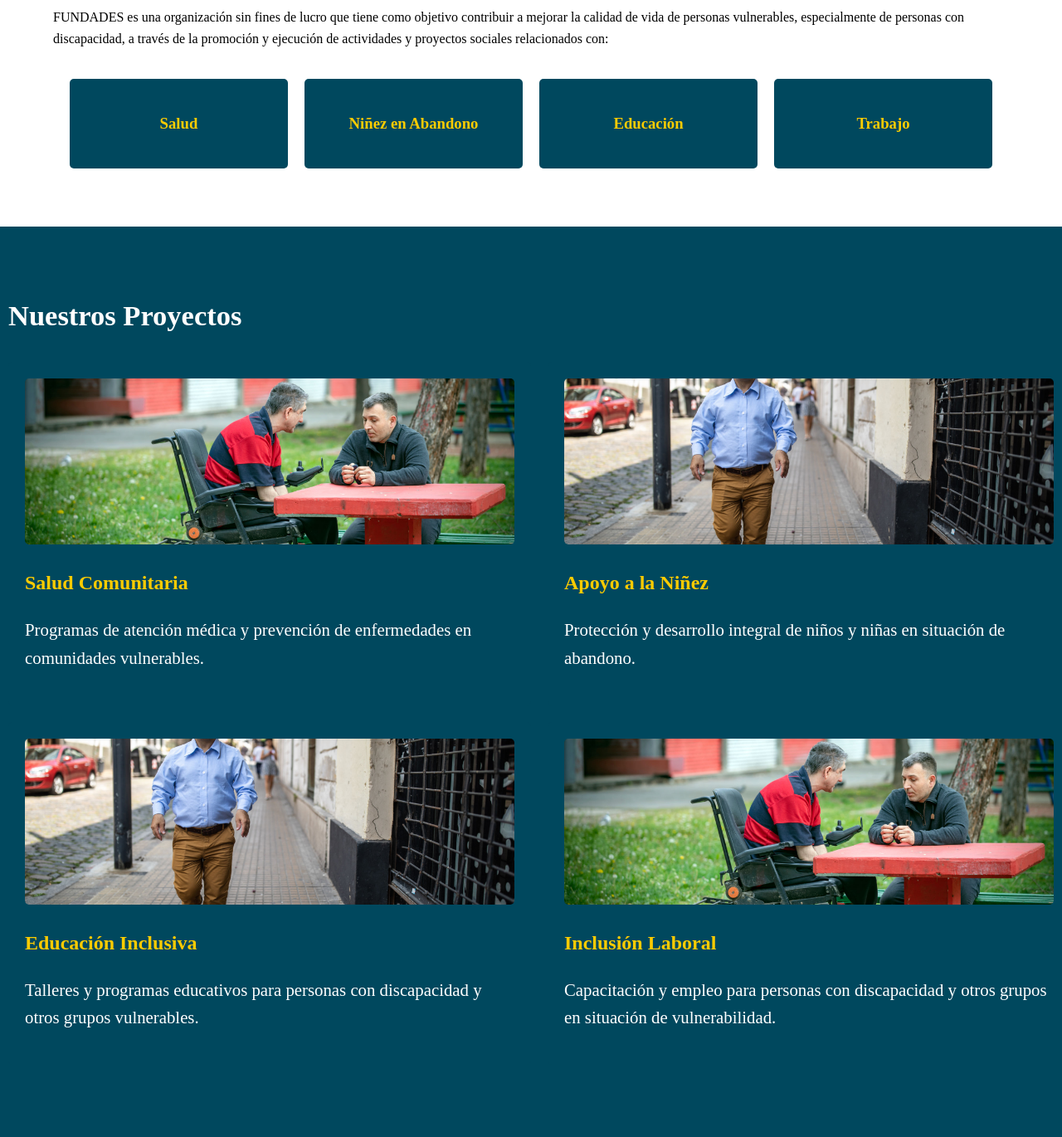
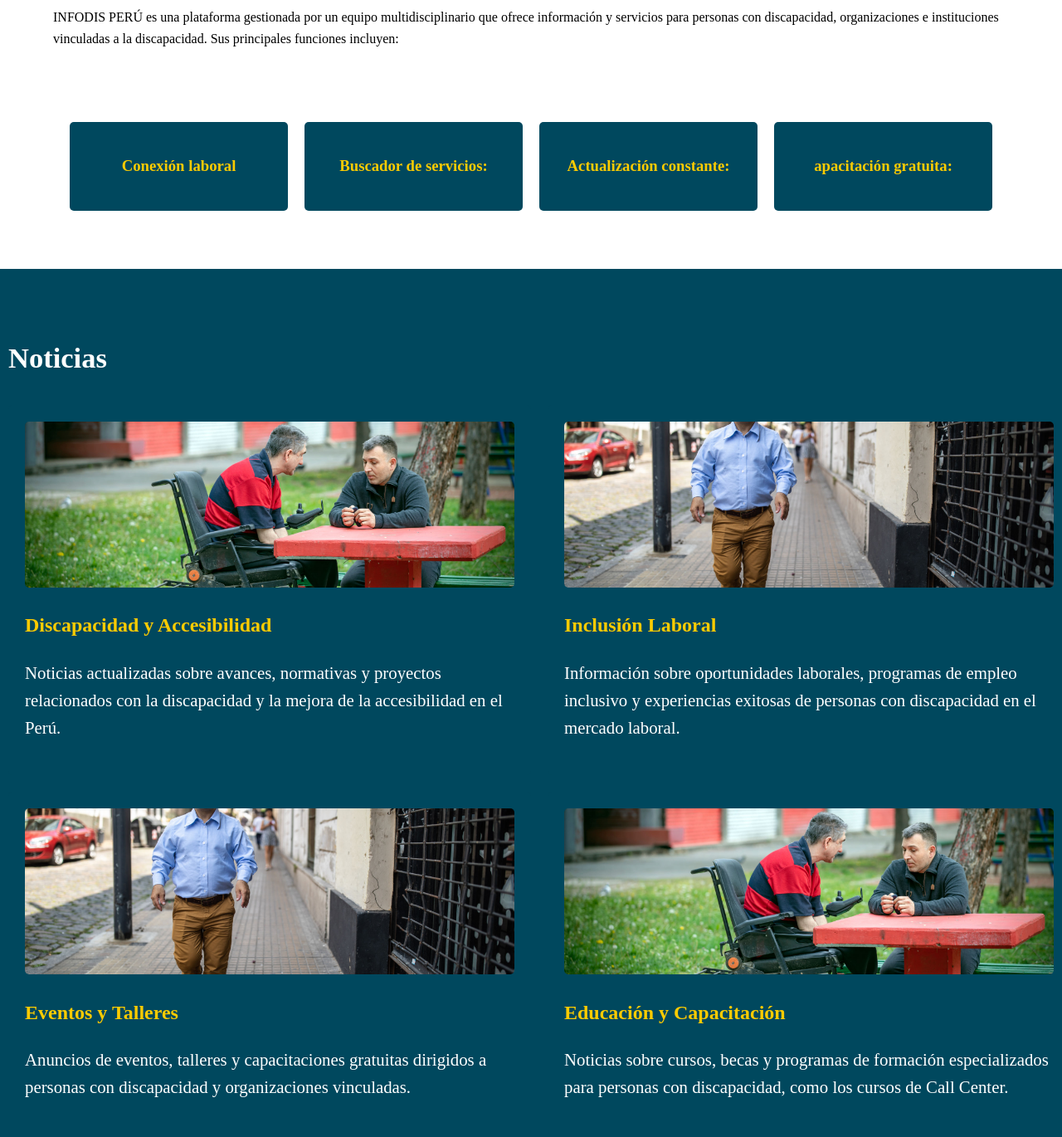
Before and after one commit to LeidyHerrera21/proyecto-4-red-social, a plain HTML site: page index.html in a window 1280 px wide. Shown: the part 920-2290 px from the top of the page at 83% size. Drawn offline with Linux system fonts and the light colour scheme.

Commit message:
Update index.html

```diff
--- a/index.html
+++ b/index.html
@@ -17,16 +17,17 @@
 <body>
 
     <header>
-        <div class="container">
+        <div class="container2">
             <div class="logo-container">
-                <img src="img/logo-Fundades-web-2020.png" alt="Logo de FUNDADES" class="logo">
+                <img src="img/logo.png" alt="Logo de FUNDADES" class="logo">
             </div>
             <nav aria-label="Menú principal">
                 <ul>
                     <li><a href="#inicio">Inicio</a></li>
-                    <li><a href="#nosotros">Nosotros</a></li>
-                    <li><a href="#proyectos">Proyectos</a></li>
+                    <li><a href="#nosotros">Servicios</a></li>
+                    <li><a href="#proyectos">Recursos</a></li>
                     <li><a href="#unete">Únete a Nosotros</a></li>
+                    <li><a href="#contacto">Noticias</a></li>
                     <li><a href="#contacto">Contacto</a></li>
                 </ul>
             </nav>
@@ -35,7 +36,7 @@
             <!-- Botón de Google y switch aquí -->
             <button id="login-google" class="google-btn">
                 <img src="img/descarga.png" alt="Google Logo">
-                Acceso
+                Iniciar sesión
             </button>
 
             <label class="switch">
@@ -54,9 +55,10 @@
             <div class="hero-image" style="background-image: url('img/gettyimages-1345489103-2048x2048.jpg');"></div>
             <div class="hero-overlay"></div>
         </div>
-        <div class="container">
-            <h1>Bienvenidos a FUNDADES</h1>
-            <p>Comprometidos con mejorar la calidad de vida de las personas más vulnerables en el Perú.</p>
+        <div class="container3">
+            <h1>INFODIS PERÚ</h1>
+            <p>Sistema de Información e Inclusión Laboral para Personas con Discapacidad
+                Infórmate, capacítate y conecta con empresas inclusivas</p>
             <a href="#nosotros" class="btn">Conócenos más</a>
         </div>
     </section>
@@ -75,34 +77,38 @@
     <section id="nosotros" class="about">
         <div class="container1">
             <h2>Nosotros</h2>
-            <p>FUNDADES es una organización sin fines de lucro que tiene como objetivo contribuir a mejorar la calidad
-                de vida de personas vulnerables, especialmente de personas con discapacidad, a través de la promoción y
-                ejecución de actividades y proyectos sociales relacionados con:</p>
+            <p>INFODIS PERÚ es una plataforma gestionada por un equipo multidisciplinario que ofrece información y
+                servicios para personas con discapacidad, organizaciones e instituciones vinculadas a la discapacidad.
+                Sus principales funciones incluyen:</p><br><br>
             <div class="about-grid">
                 <div class="about-item">
-                    <h3 class="about-title">Salud</h3>
+                    <h3 class="about-title">Conexión laboral</h3>
                     <div class="about-content">
-                        <p>Implementamos programas de salud para garantizar el bienestar físico y emocional de las
-                            personas más vulnerables.</p>
+                        <p>Vincula a empresas inclusivas con personas con discapacidad que han pasado filtros para su
+                            inclusión en el mercado laboral.</p>
                     </div>
                 </div>
                 <div class="about-item">
-                    <h3 class="about-title">Niñez en Abandono</h3>
+                    <h3 class="about-title">Buscador de servicios:</h3>
                     <div class="about-content">
-                        <p>Trabajamos para proteger y brindar oportunidades a niños y niñas en situación de abandono.
+                        <p>
+                            Facilita el acceso a instituciones y servicios especializados para personas con
+                            discapacidad.
                         </p>
                     </div>
                 </div>
                 <div class="about-item">
-                    <h3 class="about-title">Educación</h3>
+                    <h3 class="about-title">Actualización constante:</h3>
                     <div class="about-content">
-                        <p>Promovemos el acceso a una educación inclusiva y de calidad para todos.</p>
+                        <p>Ofrece noticias, eventos y talleres sobre discapacidad, accesibilidad e inclusión laboral.
+                        </p>
                     </div>
                 </div>
                 <div class="about-item">
-                    <h3 class="about-title">Trabajo</h3>
+                    <h3 class="about-title">apacitación gratuita:</h3>
                     <div class="about-content">
-                        <p>Fomentamos la inclusión laboral de personas con discapacidad y otros grupos vulnerables.</p>
+                        <p>Imparte cursos, como los de Call Center, para fomentar habilidades y aptitudes para el
+                            teletrabajo y la inclusión laboral. Solo requiere registro y cumplir con los requisitos.</p>
                     </div>
                 </div>
             </div>
@@ -112,36 +118,39 @@
 
     <section id="proyectos" class="projects">
         <div class="container">
-            <h2>Nuestros Proyectos</h2>
+            <h2>Noticias</h2>
             <div class="projects-grid">
                 <div class="project-item">
-                    <img src="img/gettyimages-1192468274-2048x2048.jpg" alt="Proyecto de salud comunitaria">
-                    <h3>Salud Comunitaria</h3>
-                    <p>Programas de atención médica y prevención de enfermedades en comunidades vulnerables.</p>
+                    <img src="img/gettyimages-1192468274-2048x2048.jpg" alt="Discapacidad y Accesibilidad">
+                    <h3>Discapacidad y Accesibilidad</h3>
+                    <p>Noticias actualizadas sobre avances, normativas y proyectos relacionados con la discapacidad y la
+                        mejora de la accesibilidad en el Perú.</p>
                 </div>
                 <div class="project-item">
                     <img src="img/gettyimages-1250476306-2048x2048.jpg" alt="Proyecto de apoyo a la niñez">
-                    <h3>Apoyo a la Niñez</h3>
-                    <p>Protección y desarrollo integral de niños y niñas en situación de abandono.</p>
+                    <h3>Inclusión Laboral</h3>
+                    <p> Información sobre oportunidades laborales, programas de empleo inclusivo y experiencias exitosas
+                        de personas con discapacidad en el mercado laboral.</p>
                 </div>
                 <div class="project-item">
                     <img src="img/gettyimages-1250476306-2048x2048.jpg" alt="Proyecto de educación inclusiva">
-                    <h3>Educación Inclusiva</h3>
-                    <p>Talleres y programas educativos para personas con discapacidad y otros grupos vulnerables.
+                    <h3>Eventos y Talleres</h3>
+                    <p>Anuncios de eventos, talleres y capacitaciones gratuitas dirigidos a personas con discapacidad y
+                        organizaciones vinculadas.
                     </p>
                 </div>
                 <div class="project-item">
                     <img src="img/gettyimages-1192468274-2048x2048.jpg" alt="Proyecto de inclusión laboral">
-                    <h3>Inclusión Laboral</h3>
-                    <p>Capacitación y empleo para personas con discapacidad y otros grupos en situación de
-                        vulnerabilidad.</p>
+                    <h3>Educación y Capacitación</h3>
+                    <p>Noticias sobre cursos, becas y programas de formación especializados para personas con
+                        discapacidad, como los cursos de Call Center.</p>
                 </div>
             </div>
         </div>
     </section> <br><br>
 
     <section id="unete" class="join">
-        <div class="container">
+        <div class="container4">
 
             <h2>Únete a Nosotros</h2>
             <p>En FUNDADES, creemos en la inclusión laboral de personas con discapacidad. Si estás buscando
@@ -167,18 +176,18 @@
     <br><br>
 
 
- <footer>
-        <div class="container">
+    <footer>
+        <div class="container5">
             <p>&copy; 2023 FUNDADES. Todos los derechos reservados.</p>
             <div class="social-links">
-                <a href="https://www.facebook.com/grupofundades" target="_blank" aria-label="Facebook">
+                <a href="https://www.facebook.com/infodisperu" target="_blank" aria-label="Facebook">
                     <img src="img/facebook-icon.png" alt="Facebook">
                 </a>
                 <a href="https://www.linkedin.com/company/grupo-fundades-peru" target="_blank" aria-label="Twitter">
                     <img src="img/images.png" alt="Twitter">
                 </a>
-                <a href="https://www.instagram.com/grupofundades/" target="_blank" aria-label="Instagram">
-                    <img src="img/instagram-icon.png" alt="Instagram">
+                <a href="https://www.instagram.com/grupofundades/" target="_blank" aria-label="Twitter">
+                    <img src="img/twitter-icon.png" alt="Twitter">
                 </a>
             </div>
         </div>
```
